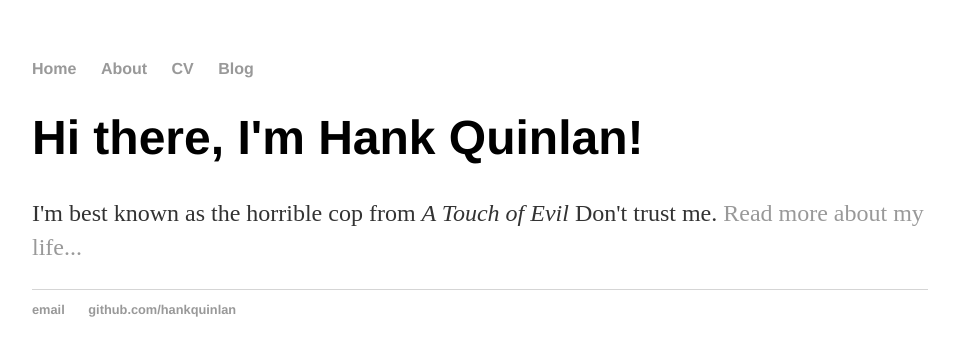
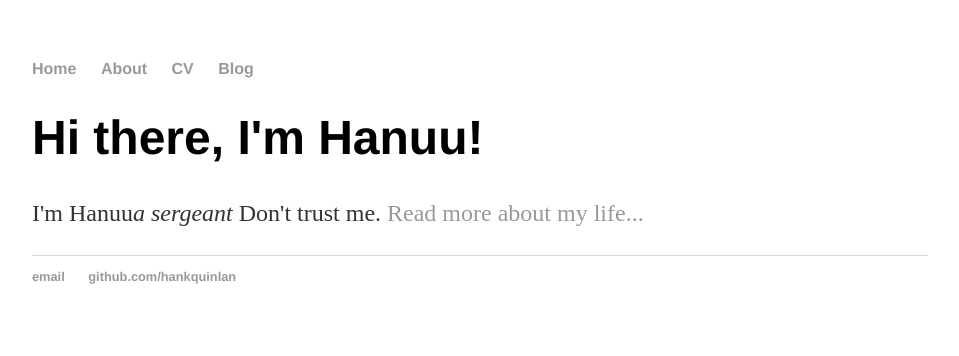
Before and after one commit to Hanuu/Hanuu.github.io, a Jekyll site: the page built from index.html, in a window 1280 px wide. Shown: the top 356 px of the page, without its empty margins (160-1119 px from the left). Built offline with Jekyll 4.4.1, drawn with Linux system fonts in a browser that asks for light colours.

Commit message:
my setting in index.html

```diff
--- a/index.html
+++ b/index.html
@@ -1,8 +1,8 @@
 ---
 layout: default
-title: Hank Quinlan, Horrible Cop
+title: Hanuu
 ---
 <div class="blurb">
-	<h1>Hi there, I'm Hank Quinlan!</h1>
-	<p>I'm best known as the horrible cop from <em>A Touch of Evil</em> Don't trust me. <a href="/about">Read more about my life...</a></p>
+	<h1>Hi there, I'm Hanuu!</h1>
+	<p>I'm Hanuu<em>a sergeant</em> Don't trust me. <a href="/about">Read more about my life...</a></p>
 </div><!-- /.blurb -->
```
